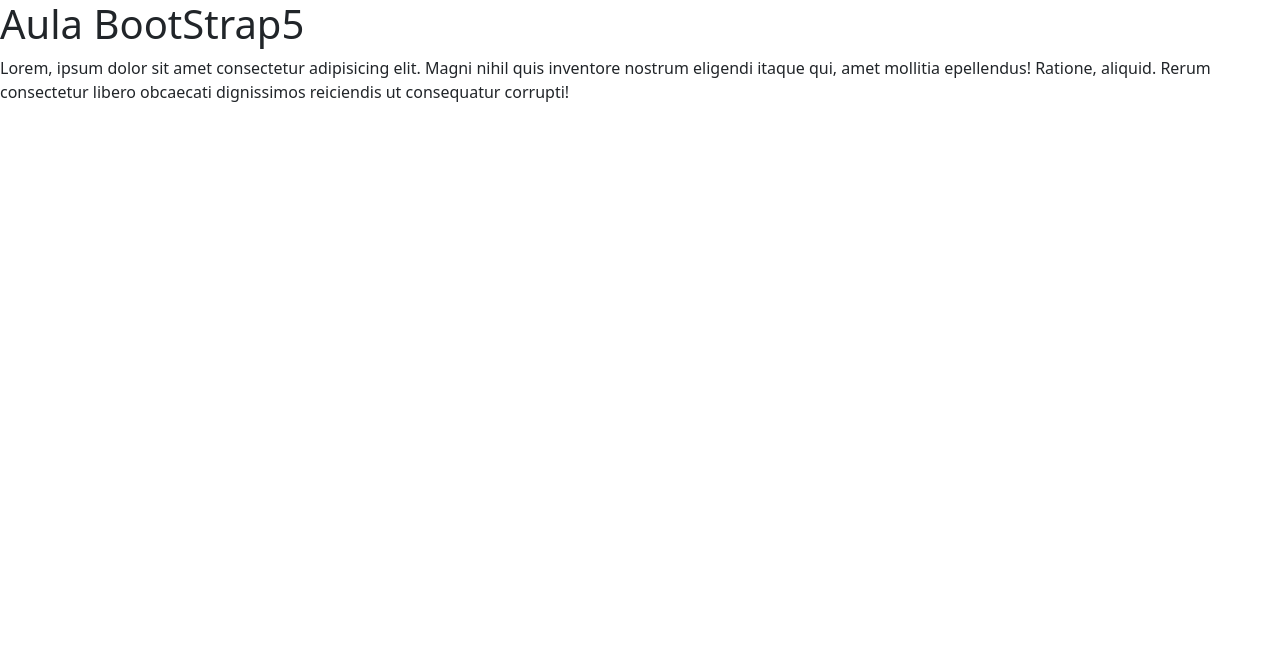
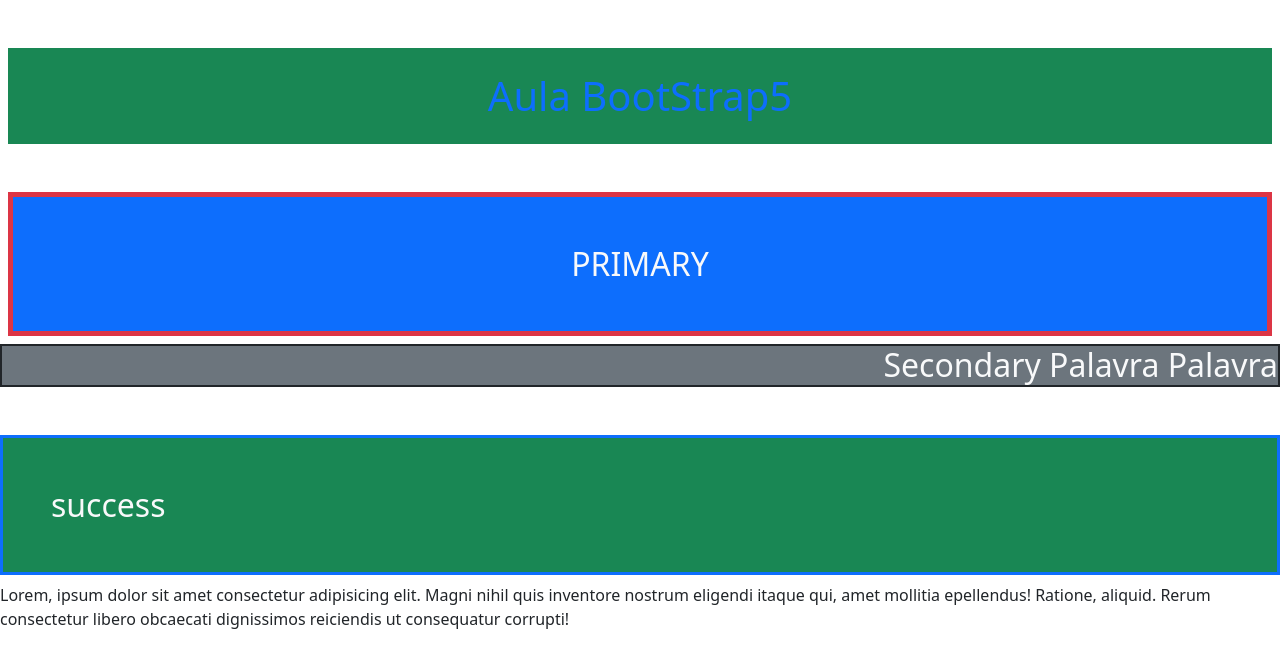
Before and after one commit to RubenDevMaster/AulaBootStrap5, a plain HTML site: page index.html in a window 1280 px wide. Drawn offline with nearby package versions, Linux system fonts and the light colour scheme.

Commit message:
uso de bootstrap para formas e cores

```diff
--- a/index.html
+++ b/index.html
@@ -14,7 +14,11 @@
     <title>Hello, world!</title>
 
 <body>
-    <h1>Aula BootStrap5</h1>
+    <h1 class="mx-2 my-5 p-4 text-primary bg-success text-center">Aula BootStrap5</h1>
+    <h2 class="bg-primary m-2 py-5 text-light border border-danger border-5 text-center text-uppercase fs-30">Primary</h2>
+    <h2 class="bg-secondary pl-3 text-light border border-dark border-2 text-end text-capitalize fs-50"> Secondary palavra palavra</h2>
+    <h2 class="bg-success mt-5 p-5 text-light border border-primary border-3 text-start text-lowercase fs-20">Success</h2>
+
     <p>Lorem, ipsum dolor sit amet consectetur adipisicing elit. Magni nihil quis inventore nostrum eligendi itaque qui, amet mollitia
         epellendus! Ratione, aliquid. Rerum consectetur libero obcaecati dignissimos reiciendis
         ut consequatur corrupti!</p>
```
